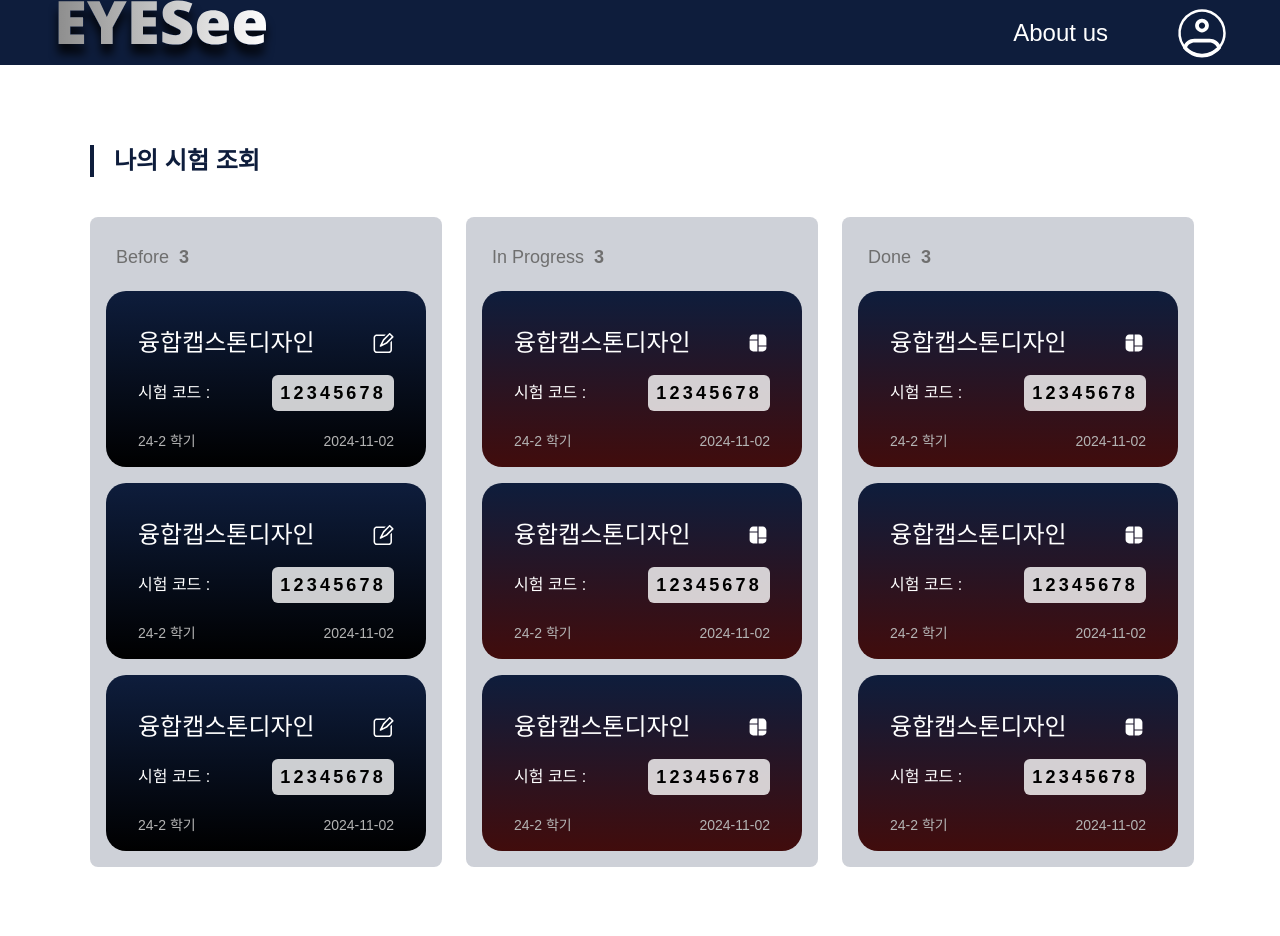
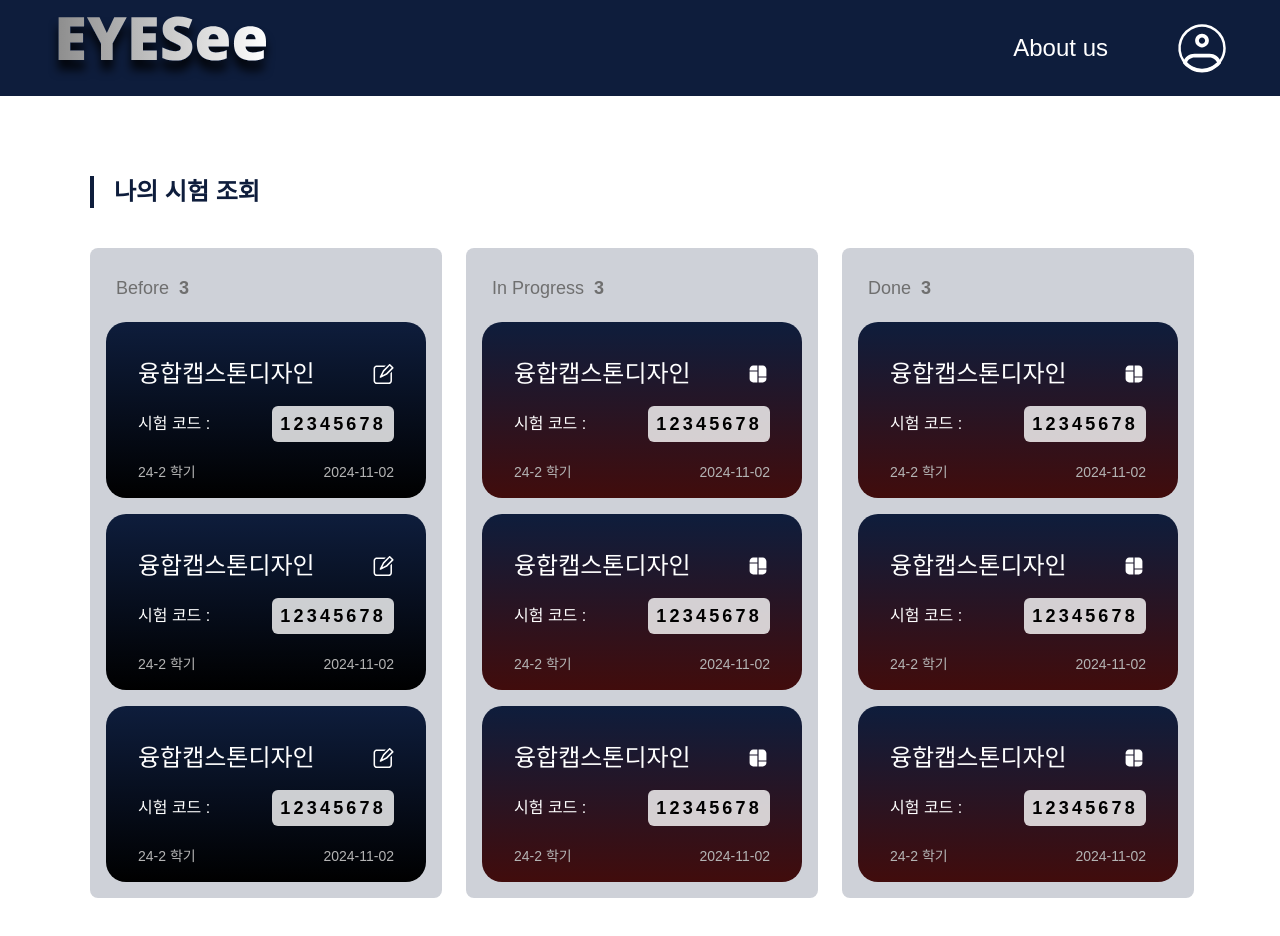
Before and after one commit to CSID-DGU/2024-1-SCS4031-4tune-1, a Next.js app in the folder src/frontend/eyesee-admin/: page /mypage in a window 1280 px wide. Shown: the top 936 px of the page. Built offline with nearby package versions, Linux system fonts and the light colour scheme.

Commit message:
FE: [feat] nav 바 위치 세부 수정 #19

```diff
--- a/src/frontend/eyesee-admin/src/app/mypage/page.tsx
+++ b/src/frontend/eyesee-admin/src/app/mypage/page.tsx
@@ -7,7 +7,7 @@
 
 const MyPage = () => {
   return (
-    <div className="w-screen h-screen flex flex-col items-center">
+    <div className="w-screen min-h-screen flex flex-col items-center">
       <Navbar bgColr="bg-[#0E1D3C]" />
       <div className="w-[1100px] flex flex-col justify-center pt-20 pb-14">
         <Header title="나의 시험 조회" />
--- a/src/frontend/eyesee-admin/src/components/common/Navbar.tsx
+++ b/src/frontend/eyesee-admin/src/components/common/Navbar.tsx
@@ -17,10 +17,10 @@
 
   return (
     <div
-      className={`${bgColr} flex w-screen h-32 items-center justify-between px-12`}
+      className={`${bgColr} flex w-screen h-[12vh] items-center justify-between px-12`}
     >
       <div>
-        <Logo />
+        <Logo onClick={() => handleNavigation("/")} />
       </div>
       <div className="flex justify-between gap-16">
         <button className="text-2xl text-white">About us</button>
```
